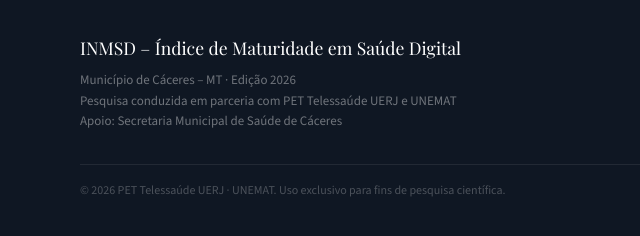
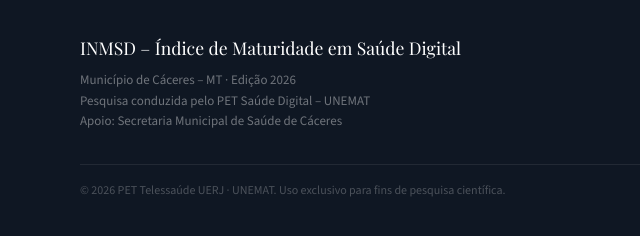
Before and after one commit to BrunoOrmonde/inmsd-caceres, a plain HTML site: page index.html in a window 1280 px wide. Shown: the part 6001-6237 px from the top of the page, 0-640 px from the left. Drawn offline with nearby package versions, Linux system fonts and the light colour scheme; a web font is replaced by a local one.

Commit message:
fix: atualiza texto do rodapé para PET Saúde Digital - UNEMAT

```diff
--- a/index.html
+++ b/index.html
@@ -822,7 +822,7 @@ footer {
       <div class="footer-brand">INMSD – Índice de Maturidade em Saúde Digital</div>
       <div class="footer-sub">
         Município de Cáceres – MT · Edição 2026<br>
-        Pesquisa conduzida em parceria com PET Telessaúde UERJ e UNEMAT<br>
+        Pesquisa conduzida pelo PET Saúde Digital – UNEMAT<br>
         Apoio: Secretaria Municipal de Saúde de Cáceres
       </div>
     </div>
```
